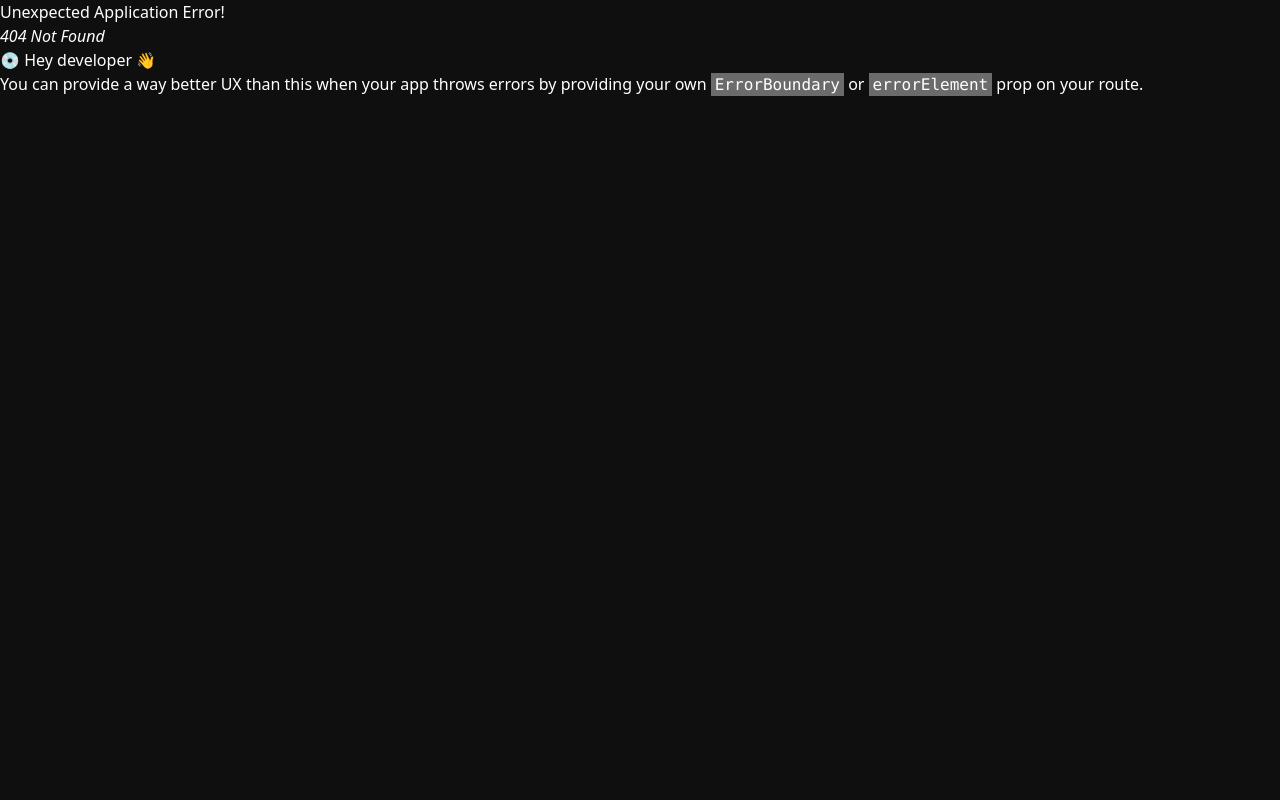
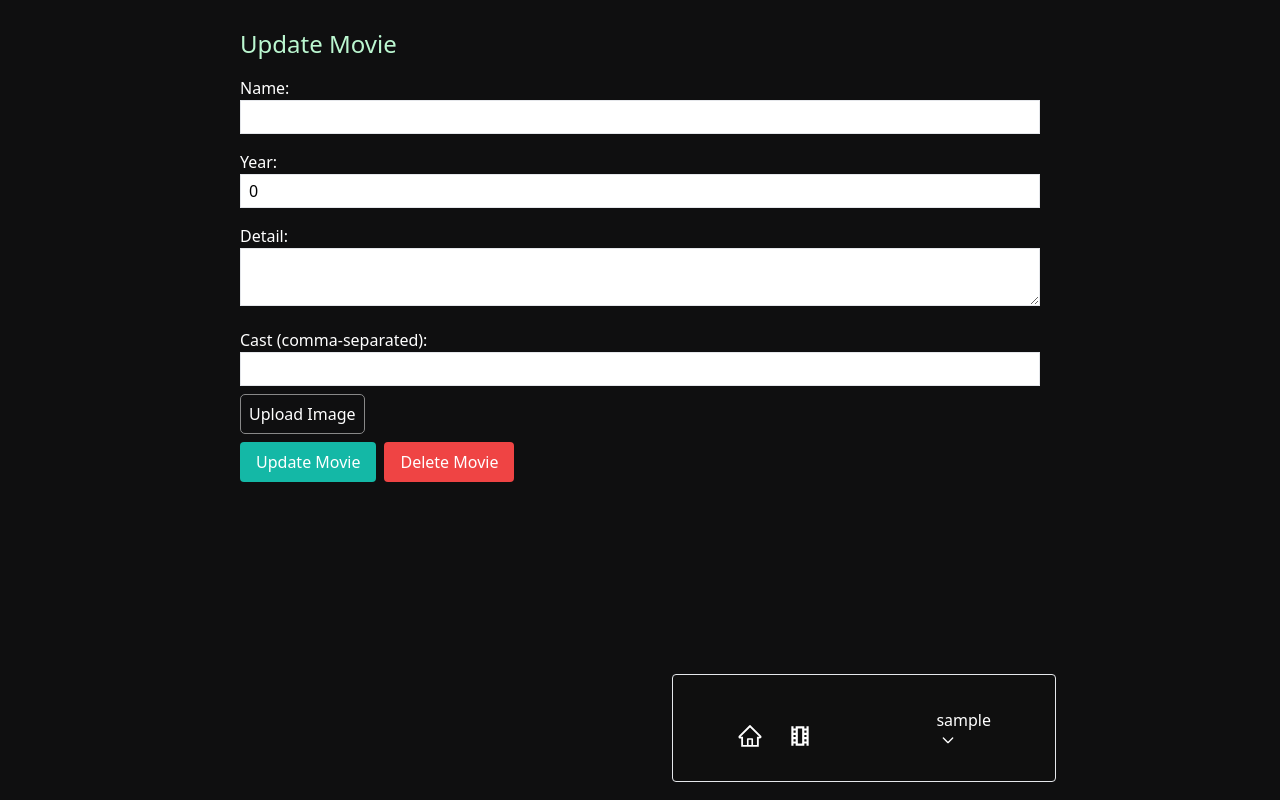
Before and after one commit to Rauf-pro/MERN-Movies-App, a React (Vite) app in the folder frontend/: page /admin/movies/update/1 in a window 1280 px wide. Before the commit this address had no page. Built offline with nearby package versions, Linux system fonts and the light colour scheme; no server answers; sample sign-in values are in the browser's storage.

Commit message:
add: update movie

```diff
--- a/frontend/src/main.jsx
+++ b/frontend/src/main.jsx
@@ -18,6 +18,8 @@ import Profile from "./pages/User/Profile.jsx";
 import AdminRoute from "./pages/Admin/AdminRoute.jsx";
 import GenreList from "./pages/Admin/GenreList.jsx";
 import CreateMovie from "./pages/Admin/CreateMovie.jsx";
+import AdminMoviesList from "./pages/Admin/AdminMoviesList.jsx";
+import UpdateMovie from "./pages/Admin/UpdateMovie.jsx";
 
 const router = createBrowserRouter(
   createRoutesFromElements(
@@ -31,6 +33,8 @@ const router = createBrowserRouter(
       <Route path="" element={<AdminRoute/>}>
         <Route path="/admin/movies/genre" element={<GenreList />} />
         <Route path="/admin/movies/create" element={<CreateMovie />} />
+        <Route path="/admin/movies-list" element={<AdminMoviesList />} />
+        <Route path="/admin/movies/update/:id" element={<UpdateMovie />} />
       </Route>
     </Route>
   )
--- /dev/null
+++ b/frontend/src/pages/Admin/AdminMoviesList.jsx
@@ -0,0 +1,57 @@
+import { Link } from "react-router-dom";
+import { useGetAllMoviesQuery } from "../../redux/api/movies";
+
+const AdminMoviesList = () => {
+  const { data: movies } = useGetAllMoviesQuery();
+
+  return (
+    <div className="container mx-[9rem]">
+      <div className="flex flex-col md:flex-row">
+        <div className="p-3">
+          <div className="ml-[2rem] text-xl font-bold h-12">
+            All Movies ({movies?.length})
+          </div>
+
+          <div className="flex flex-wrap justify-around items-center p-[2rem]">
+            {movies?.map((movie) => (
+              <Link
+                key={movie._id}
+                to={`/admin/movies/update/${movie._id}`}
+                className="block mb-4 overflow-hidden"
+              >
+                <div className="flex">
+                  <div
+                    key={movie._id}
+                    className="max-w-sm  m-[2rem] rounded overflow-hidden shadow-lg"
+                  >
+                    <img
+                      src={movie.image}
+                      alt={movie.name}
+                      className="w-full h-48 object-cover"
+                    />
+                    <div className="px-6 py-4 border border-gray-400">
+                      <div className="font-bold text-xl mb-2">{movie.name}</div>
+                    </div>
+
+                    <p className="text-gray-700 text-base">{movie.detail}</p>
+
+                    <div className="mt-[2rem] mb-[1rem]">
+                      <Link
+                        to={`/admin/movies/update/${movie._id}`}
+                        className="bg-teal-500 hover:bg-teal-700 text-white font-bold py-2 px-4 rounded"
+                      >
+                        Update Movie
+                      </Link>
+                    </div>
+                  </div>
+                </div>
+              </Link>
+            ))}
+          </div>
+        </div>
+      </div>
+    </div>
+  );
+};
+
+export default AdminMoviesList;
--- /dev/null
+++ b/frontend/src/pages/Admin/UpdateMovie.jsx
@@ -0,0 +1,212 @@
+import { useEffect, useState } from "react";
+import { useParams, useNavigate } from "react-router-dom";
+import {
+  useGetSpecificMovieQuery,
+  useUpdateMovieMutation,
+  useUploadImageMutation,
+  useDeleteMovieMutation,
+} from "../../redux/api/movies";
+import { toast } from "react-toastify";
+
+const UpdateMovie = () => {
+  const { id } = useParams();
+  const navigate = useNavigate();
+
+  const [movieData, setMovieData] = useState({
+    name: "",
+    year: 0,
+    detail: "",
+    cast: [],
+    ratings: 0,
+    image: null,
+  });
+
+  const [selectedImage, setSelectedImage] = useState(null);
+  const { data: initialMovieData } = useGetSpecificMovieQuery(id);
+
+  useEffect(() => {
+    if (initialMovieData) {
+      setMovieData(initialMovieData);
+    }
+  }, [initialMovieData]);
+
+  const [updateMovie, { isLoading: isUpdatingMovie }] =
+    useUpdateMovieMutation();
+
+  const [
+    uploadImage,
+    { isLoading: isUploadingImage, error: uploadImageErrorDetails },
+  ] = useUploadImageMutation();
+
+  const [deleteMovie] = useDeleteMovieMutation();
+
+  const handleChange = (e) => {
+    const { name, value } = e.target;
+    setMovieData((prevData) => ({
+      ...prevData,
+      [name]: value,
+    }));
+  };
+
+  const handleImageChange = (e) => {
+    const file = e.target.files[0];
+    setSelectedImage(file);
+  };
+
+  const handleUpdateMovie = async () => {
+    try {
+      if (
+        !movieData.name ||
+        !movieData.year ||
+        !movieData.detail ||
+        !movieData.cast
+      ) {
+        toast.error("Please fill in all required fields");
+        return;
+      }
+
+      let uploadedImagePath = movieData.image;
+
+      if (selectedImage) {
+        const formData = new FormData();
+        formData.append("image", selectedImage);
+
+        const uploadImageResponse = await uploadImage(formData);
+
+        if (uploadImageResponse.data) {
+          uploadedImagePath = uploadImageResponse.data.image;
+        } else {
+          console.error("Failed to upload image:", uploadImageErrorDetails);
+          toast.error("Failed to upload image");
+          return;
+        }
+      }
+
+      await updateMovie({
+        id: id,
+        updatedMovie: {
+          ...movieData,
+          image: uploadedImagePath,
+        },
+      });
+
+      navigate("/movies");
+    } catch (error) {
+      console.error("Failed to update movie:", error);
+    }
+  };
+
+  const handleDeleteMovie = async () => {
+    try {
+      toast.success("Movie deleted successfully");
+      await deleteMovie(id);
+      navigate("/movies");
+    } catch (error) {
+      console.error("Failed to delete movie:", error);
+      toast.error(`Failed to delete movie: ${error?.message}`);
+    }
+  };
+
+  return (
+    <div className="container flex justify-center items-center mt-4">
+      <form>
+        <p className="text-green-200 w-[50rem] text-2xl mb-4">Update Movie</p>
+
+        <div className="mb-4">
+          <label className="block">
+            Name:
+            <input
+              type="text"
+              name="name"
+              value={movieData.name}
+              onChange={handleChange}
+              className="border px-2 py-1 w-full"
+            />
+          </label>
+        </div>
+        <div className="mb-4">
+          <label className="block">
+            Year:
+            <input
+              type="number"
+              name="year"
+              value={movieData.year}
+              onChange={handleChange}
+              className="border px-2 py-1 w-full"
+            />
+          </label>
+        </div>
+        <div className="mb-4">
+          <label className="block">
+            Detail:
+            <textarea
+              name="detail"
+              value={movieData.detail}
+              onChange={handleChange}
+              className="border px-2 py-1 w-full"
+            />
+          </label>
+        </div>
+        <div className="mb-4">
+          <label className="block">
+            Cast (comma-separated):
+            <input
+              type="text"
+              name="cast"
+              value={movieData.cast.join(", ")}
+              onChange={(e) =>
+                setMovieData({ ...movieData, cast: e.target.value.split(", ") })
+              }
+              className="border px-2 py-1 w-full"
+            />
+          </label>
+        </div>
+
+        <div className="mb-4">
+          <label
+            style={
+              !selectedImage
+                ? {
+                    border: "1px solid #888",
+                    borderRadius: "5px",
+                    padding: "8px",
+                  }
+                : {
+                    border: "0",
+                    borderRadius: "0",
+                    padding: "0",
+                  }
+            }
+          >
+            {!selectedImage && "Upload Image"}
+            <input
+              type="file"
+              accept="image/*"
+              onChange={handleImageChange}
+              style={{ display: !selectedImage ? "none" : "block" }}
+            />
+          </label>
+        </div>
+
+        <button
+          type="button"
+          onClick={handleUpdateMovie}
+          className="bg-teal-500 text-white px-4 py-2 rounded"
+          disabled={isUpdatingMovie || isUploadingImage}
+        >
+          {isUpdatingMovie || isUploadingImage ? "Updating..." : "Update Movie"}
+        </button>
+
+        <button
+          type="button"
+          onClick={handleDeleteMovie}
+          className="bg-red-500 text-white px-4 py-2 rounded ml-2"
+          disabled={isUpdatingMovie || isUploadingImage}
+        >
+          {isUpdatingMovie || isUploadingImage ? "Deleting..." : "Delete Movie"}
+        </button>
+      </form>
+    </div>
+  );
+};
+export default UpdateMovie;
```
Also changed, not shown: 2 other files (tests, documents, lock files or other folders).
